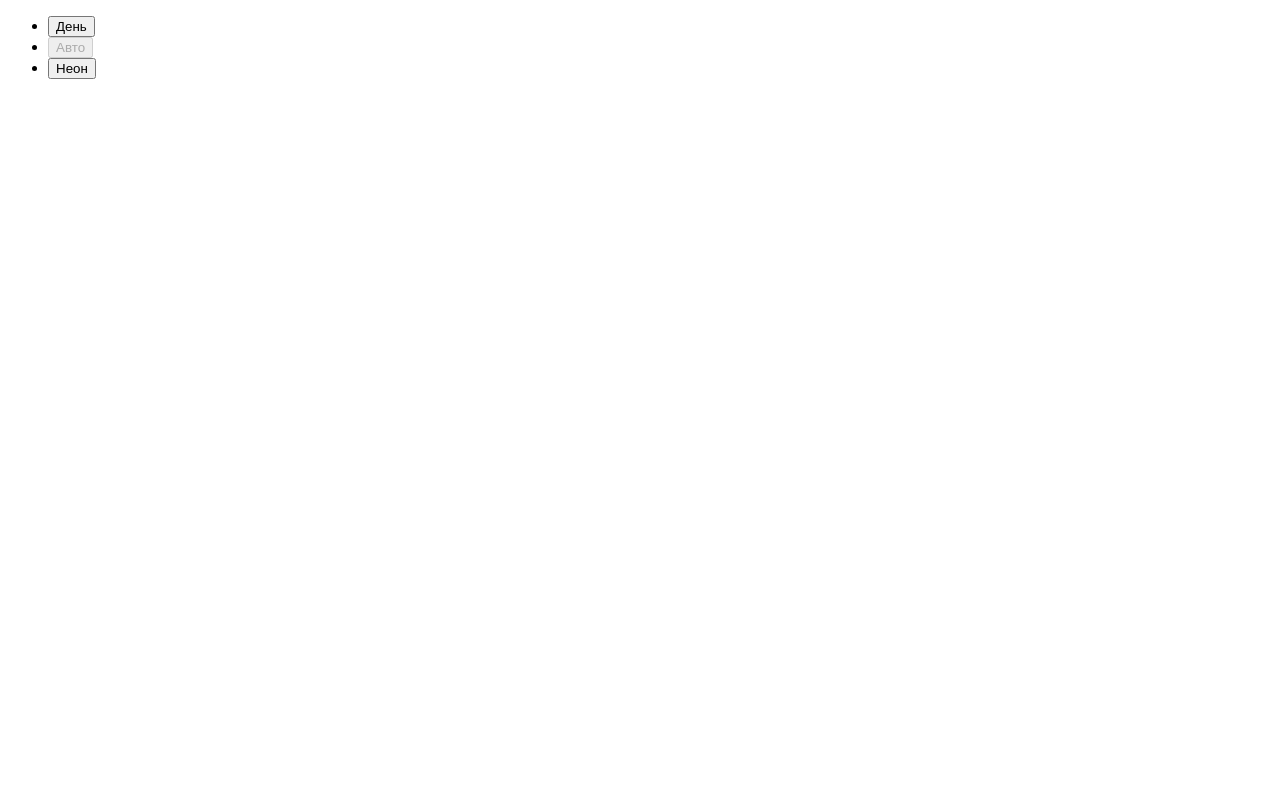
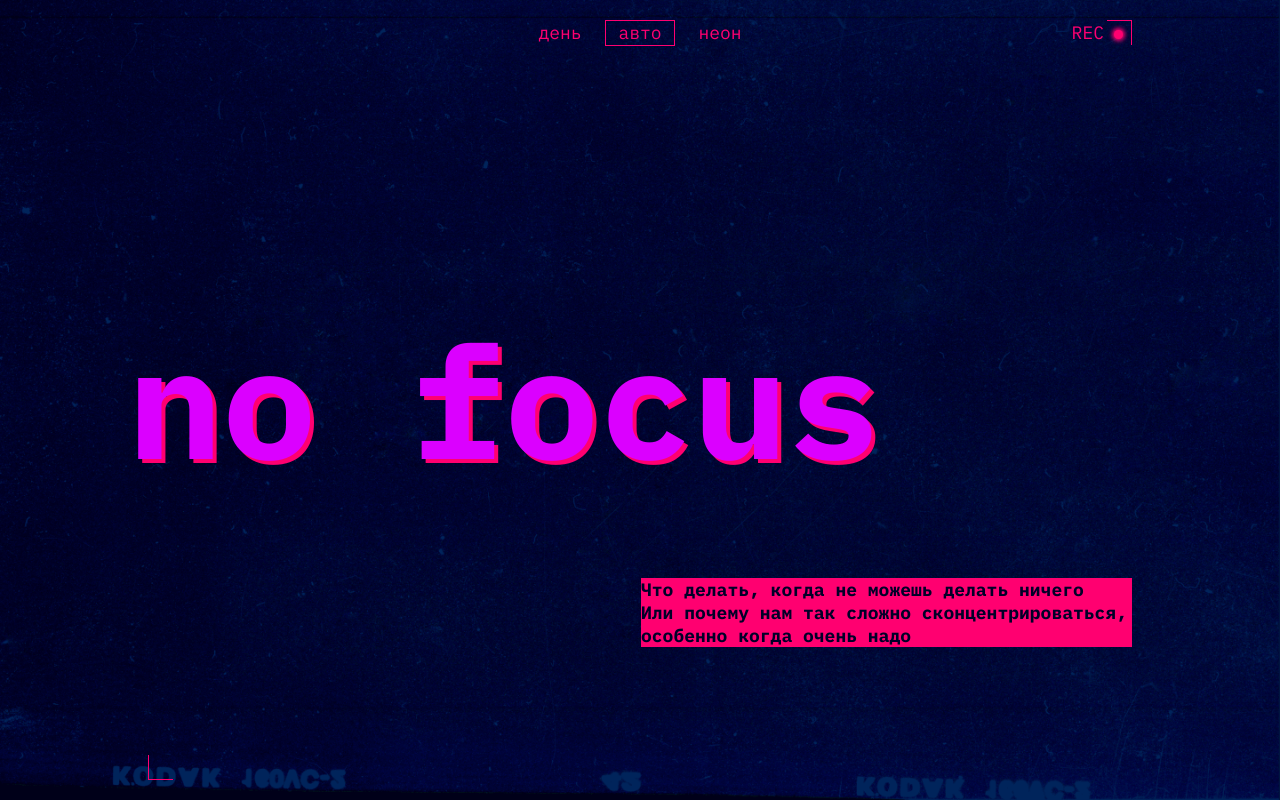
Before and after one commit to YakovlevUsinsk/slozhno-sosredotochitsya-fd, a plain HTML site: page index.html in a window 1280 px wide. Drawn offline with Linux system fonts and the light colour scheme.

Commit message:
создание блока header

```diff
--- a/index.html
+++ b/index.html
@@ -7,6 +7,8 @@
     <meta name="color-scheme" content="dark light">
     <title>Сложно сосредоточиться</title>
     <script src="./scripts/script.js"></script>
+    <link rel="stylesheet" href="./styles/globals.css">
+    <link rel="stylesheet" href="./fonts/fonts.css">
     <link rel="stylesheet" href="./styles/variables.css">
     <link rel="stylesheet" href="./styles/style.css">
     <link rel="stylesheet" href="./styles/dark.css">
@@ -40,6 +42,10 @@
           </li>
         </ul>
       </nav>
+      <h1 class="title">no focus</h1>
+      <p class="sub-title">Что делать, когда не можешь делать ничего
+        Или&nbsp;почему нам так сложно сконцентрироваться, особенно когда очень надо</p>
+        <span class="decor-text header__decor-text">REC</span>
     </header>
   </body>
 </html>
--- a/styles/globals.css
+++ b/styles/globals.css
@@ -8,7 +8,7 @@
 
 body {
   min-inline-size: 375px;
-  max-inline-size: 1440px;
+  max-inline-size: 1024px;
   margin: 0 auto;
 }
 
--- a/styles/style.css
+++ b/styles/style.css
@@ -1,5 +1,144 @@
 /* Основные стили проекта. Это стили для темы, которую вы верстаете первой. */
 
 .page {
-  /* сохраните в разметке и стилях класс page у тега body. Он удобен, чтобы составлять селекторы для разных цветовых тем. */
+  font-family: 'IBM Plex mono', Arial, Helvetica, sans-serif;
+  font-style: normal;
+  font-size: 18px;
+  background-image: url(../images/cover-image-dark.png);
+  background-size: cover;
+  background-repeat: no-repeat;
+  background-position: center;
+  background-attachment: fixed;
 }
+
+.header {
+  display: grid;
+  grid-template-rows: 1fr min-content 1fr;
+  align-items: start;
+  max-inline-size: 1024px;
+  inline-size: 100%;
+  min-block-size: 100vh;
+}
+
+.decorated-zone {
+  position: relative;
+}
+
+.decorated-zone::before {
+  content: "";
+  position: absolute;
+  inset-block-end: 20px;
+  inset-inline-start: 20px;
+  display: block;
+  inline-size: 25px;
+  block-size: 25px;
+  border: 1px solid orange;
+  border-width: 0px 0px 1px 1px;
+  border-style: solid;
+  border-color: #FF0070;
+}
+
+.decorated-zone::after {
+  content: "";
+  position: absolute;
+  inset-block-start: 20px;
+  inset-inline-end: 20px;
+  display: block;
+  inline-size: 25px;
+  block-size: 25px;
+  border: 1px solid orange;
+  border-width: 1px 1px 0px 0px;
+  border-style: solid;
+  border-color: #FF0070;
+}
+
+.header__theme-menu {
+  margin-block-start: 20px;
+  justify-self: center;
+}
+
+.header__theme-menu-list {
+  display: flex;
+  gap: 10px;
+  list-style: none;
+}
+
+.header__theme-menu-button {
+  inline-size: 70px;
+  block-size: 26px;
+  background-color: transparent;
+  border: none;
+  padding: 0;
+  text-transform: lowercase;
+  line-height: 18px;
+  text-align: center;
+  color: #FF0070;
+
+  &&:focus-visible {
+    border-block-end: 1px solid #FF0070;
+  }
+
+  &&:focus {
+    outline: none;
+  }
+
+  &&:hover {
+    cursor: pointer;
+    border: 1px solid #FF0070;
+  }
+}
+
+.header__theme-menu-button_active {
+  border: 1px solid #FF0070;
+}
+
+.header__decor-text {
+  position: absolute;
+  inset-block-start: 20px;
+  inset-inline-end: 29px;
+  line-height: 25px;
+  text-transform: uppercase;
+  text-align: center;
+  color: #FF0070;
+}
+
+.header__decor-text::after {
+  content: "";
+  display: inline-block;
+  inline-size: 9px;
+  block-size: 9px;
+  background: #FF0070;
+  border-radius: 50%;
+  box-shadow: 0px 0px 4px 2px #FF0070;
+  margin-left: 10px;
+}
+
+.title {
+  width: 759px;
+  font-style: normal;
+  font-weight: 700;
+  font-size: 157px;
+  line-height: 82.5%;
+  color: #DB00FF;
+  text-shadow: 4px 4px 0px #FF0070;
+}
+
+.sub-title {
+  inline-size: clamp(364px, calc((491/1024)*100%), 491px);
+  align-items: start;
+  margin-block-start: 114px;
+  margin-inline-end: 20px;
+  justify-self: end;
+  background: #FF0070;
+  font-style: normal;
+  font-weight: 700;
+  font-size: 18px;
+  line-height: 23px;
+  color: #000028;
+}
+
+@media (768px <=width <=1024px) {
+  .sub-title {
+    margin-block-start: calc(162px - (768px - 100vw)*(114 - 162)/(1024 - 768));
+  }
+}
```
